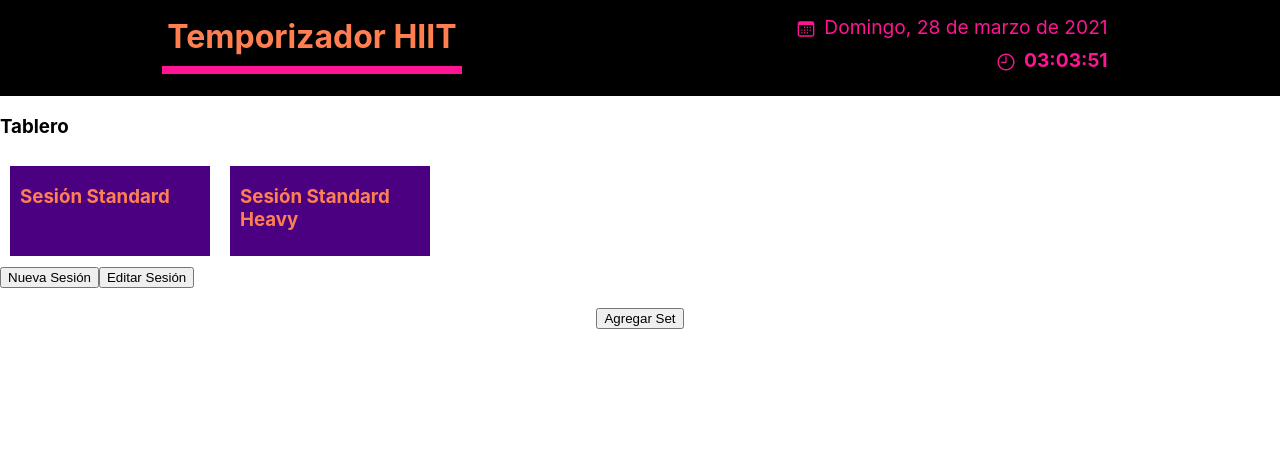
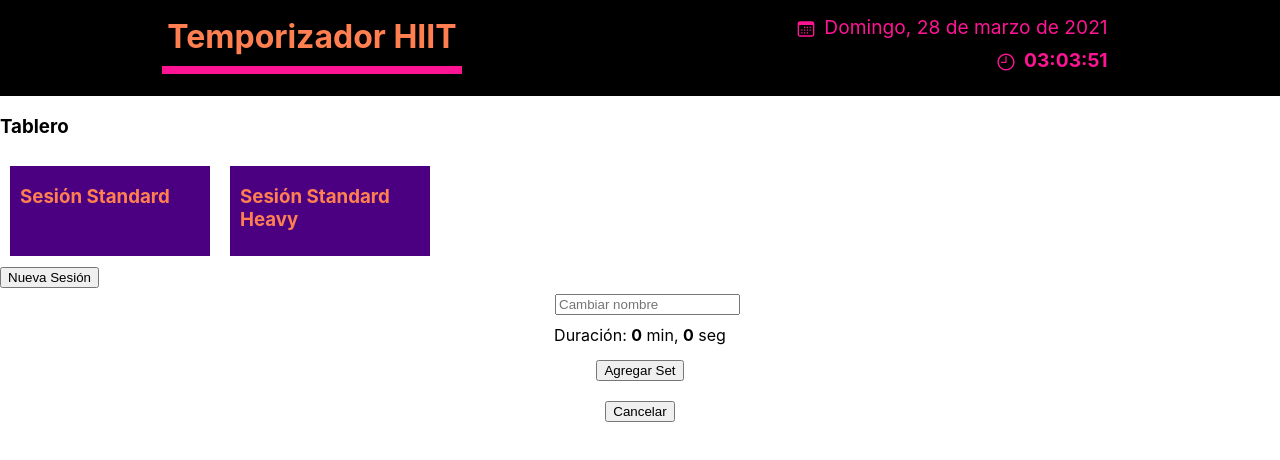
Before and after one commit to LeandroLobo/temporizadorHIIT, a React (Create React App) app: page / in a window 1280 px wide. Both pictures are taken after a click on the button "Nueva Sesión". Shown: the top 460 px of the page. Built offline with nearby package versions, Linux system fonts and the light colour scheme.

Commit message:
Nuevas Sesiones se crean bien

```diff
--- a/src/components/NewSession.jsx
+++ b/src/components/NewSession.jsx
@@ -1,13 +1,30 @@
-import React, {useState} from 'react';
+import React, {useState, useEffect} from 'react';
 import NewSet from './NewSet';
 
-const NewSession = () => {
+const NewSession = ({sessions, setSessions, setOpenNewSession}) => {
 
+    const [name, setName] = useState('Nueva Sesión');
     const [sets, setSets] = useState([]);
     const [openNewSet, setOpenNewSet] = useState(null);
+    const [duration, setDuration] = useState(0)
+
+    const handleNewSession = () => {
+        const newSession = {
+            name,
+            duration,
+            sets
+        };
+        setSessions([...sessions, newSession]);
+        setOpenNewSession(false);
+    }
+    useEffect(() => {
+        setDuration(sets.reduce((d, set)=> d + (set.work + set.rest)*set.reps, 0));
+    }, [sets]);
+
     return (
         <div className="session">
             <ul>
+                <input type="text" name="name" placeholder="Cambiar nombre" onChange={e => setName(e.target.value)}/>
                 {sets.map(set => (
                     <li key={set.name}>
                         <p>{set.name}</p>
@@ -16,8 +33,10 @@ const NewSession = () => {
                     </li>
                 ))}
             </ul>
+            <p>Duración: <strong>{Math.floor(duration/60)}</strong> min, <strong>{duration%60}</strong> seg</p>
             <button onClick={() => {setOpenNewSet(true)}}>Agregar Set</button>
-            {sets.length > 0 && <button>Guardar Session</button>}
+            {sets.length > 0 && <button onClick={handleNewSession}>Guardar Session</button>}
+            <button onClick={() => {setOpenNewSession(false)}}>Cancelar</button>
             {(openNewSet) && <NewSet setOpenNewSet={setOpenNewSet} sets={sets} setSets={setSets}/>}
         </div>
     );
--- a/src/components/Session.jsx
+++ b/src/components/Session.jsx
@@ -1,7 +1,7 @@
 import React from 'react';
 import '../css/session.css';
 
-const Session = ({session, setTimerMount}) => {
+const Session = ({session, setTimerMount, setOpenEdit}) => {
 
     return (
         <div className="session">
@@ -16,6 +16,7 @@ const Session = ({session, setTimerMount}) => {
             </ul>
             <p>Duración: <strong>{Math.floor(session.duration/60)}</strong> min, <strong>{session.duration%60}</strong> seg</p>
             <button onClick={() => {setTimerMount(true)}}>Comenzar</button>
+            <button onClick={()=>setOpenEdit(true)}>Editar Sesión</button>
         </div>
     );
 }
--- a/src/components/Table.jsx
+++ b/src/components/Table.jsx
@@ -9,7 +9,7 @@ const Table = ({sessions, setSessions}) => {
 
     const [index, setIndex] = useState(-1);
     const [timerMount, setTimerMount] = useState(false);
-    const [openNew, setOpenNew] = useState(false);
+    const [openNewSession, setOpenNewSession] = useState(false);
     const [openEdit, setOpenEdit] = useState(false);
 
     return (
@@ -23,17 +23,16 @@ const Table = ({sessions, setSessions}) => {
                     >
                         <h3>{session.name}</h3>
                         {(index === i && !timerMount)
-                        && <Session session={session} setTimerMount={setTimerMount}/>
+                        && <Session session={session} setTimerMount={setTimerMount} setOpenEdit={setOpenEdit}/>
                         }
                     </div>))}
             </div>
             <nav>
-                <button className="btn-table" onClick={()=>setOpenNew(true)} name="new">Nueva Sesión</button>
-                <button className="btn-table" onClick={()=>setOpenEdit(true)} name="edit">Editar Sesión</button>
+                <button className="btn-table" onClick={()=>setOpenNewSession(true)}>Nueva Sesión</button>
             </nav>
             {(timerMount) && <Timer session={sessions[index]} setTimerMount={setTimerMount}/>}
-            {(openNew) && <NewSession setSessions={setSessions}/>}
-            {(openEdit) && <EditSession setSessions={setSessions}/>}
+            {(openNewSession) && <NewSession sessions={sessions} setSessions={setSessions} setOpenNewSession={setOpenNewSession}/>}
+            {(openEdit) && <EditSession sessions={sessions} setSessions={setSessions} setOpenEdit={setOpenEdit}/>}
         </div>
     );
 }
```
